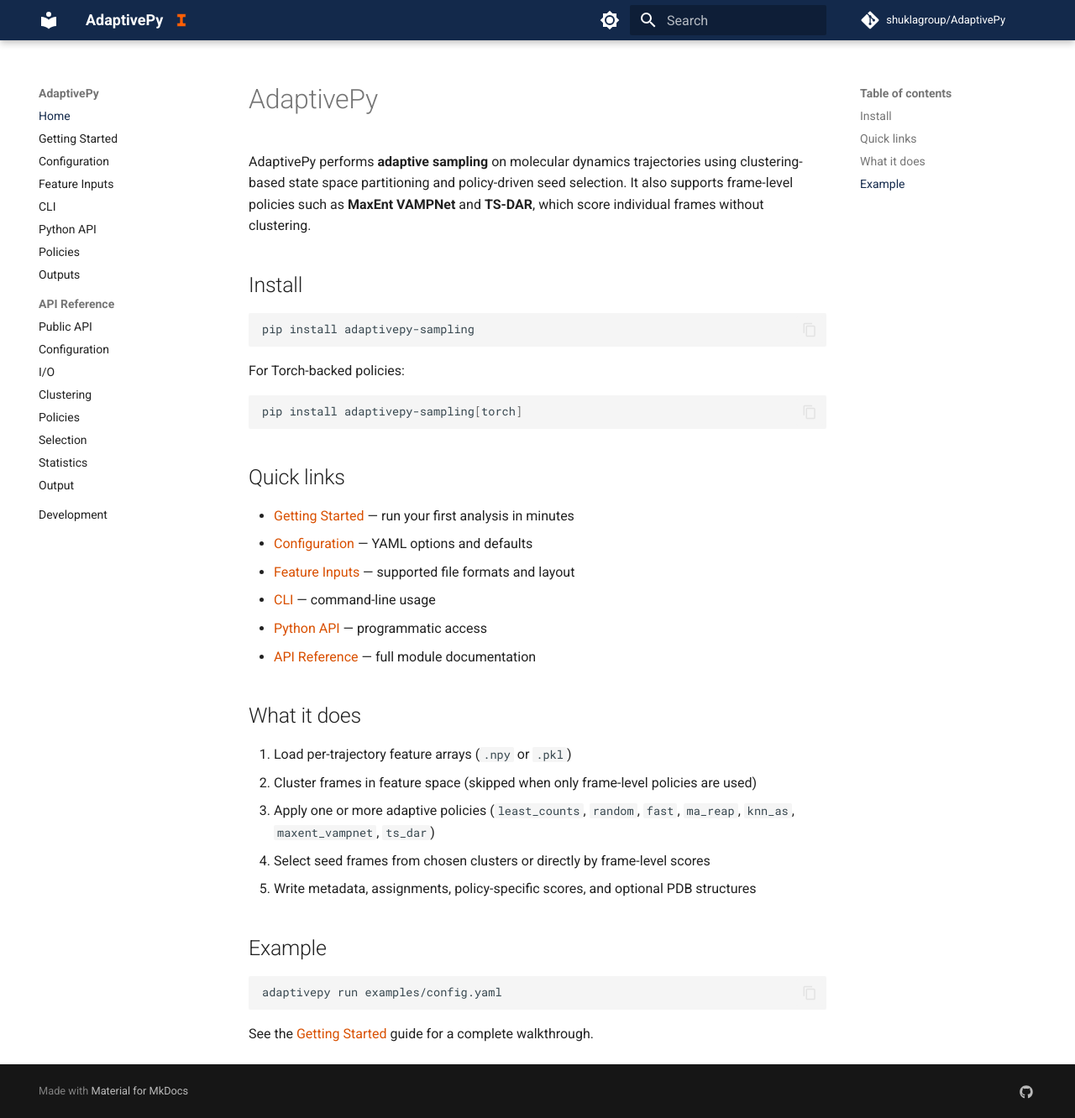
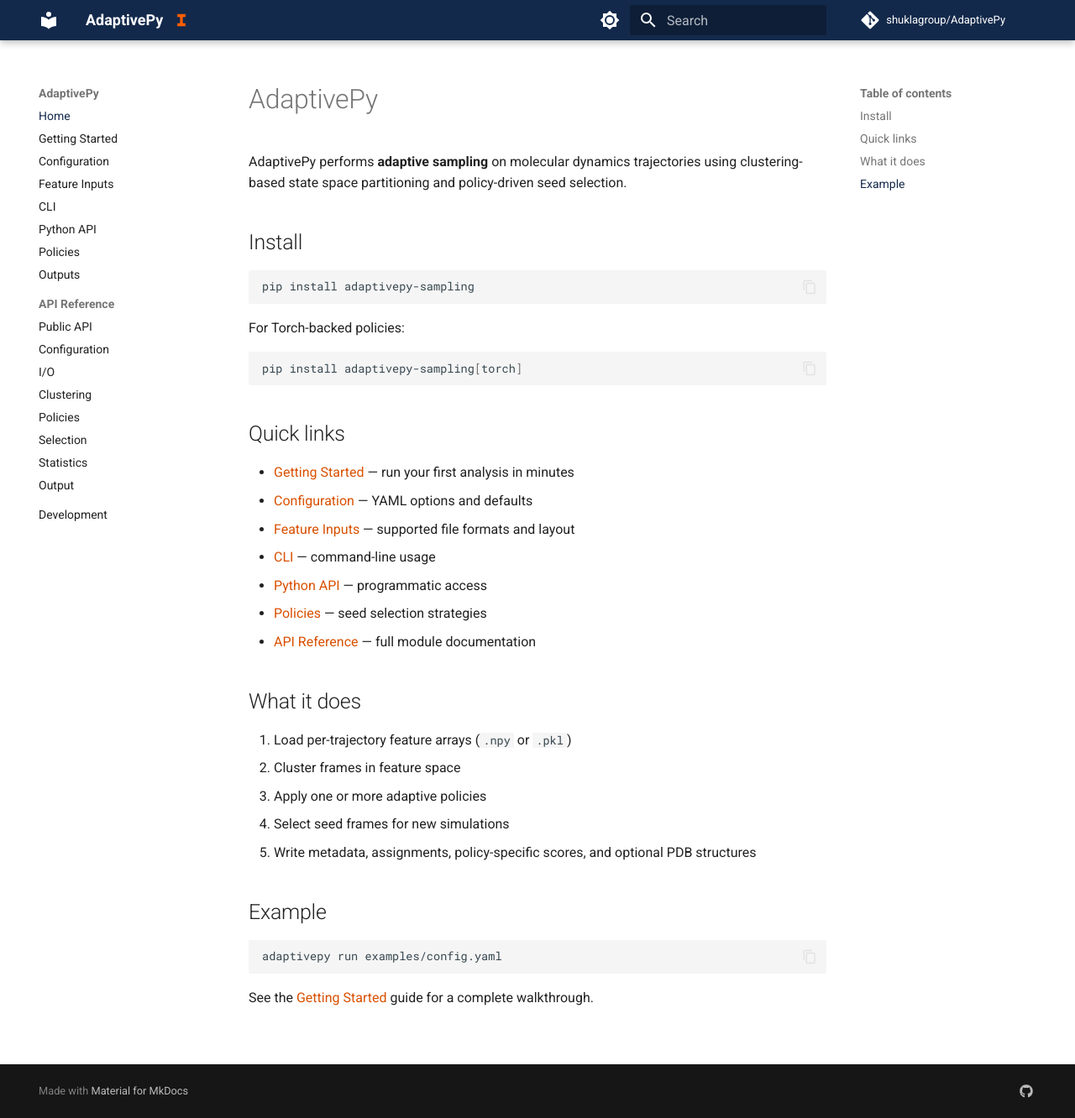
Before and after one commit to ShuklaGroup/AdaptivePy, an MkDocs documentation site: the page built from docs/index.md, in a window 1280 px wide and 1332 px high. Shown: the whole window at 84% size. Built offline with MkDocs 1.6.1 and Material for MkDocs 9.7.7, drawn with Linux system fonts in a browser that asks for light colours; comment, search, counter and statistics services are not loaded.

Commit message:
Keep README and docs overviews general
Move the cluster- vs frame-level policy distinction out of the high-level
intros and into the Policies sections, where the detail belongs.

```diff
--- a/docs/index.md
+++ b/docs/index.md
@@ -1,9 +1,7 @@
 # AdaptivePy
 
 AdaptivePy performs **adaptive sampling** on molecular dynamics trajectories using
-clustering-based state space partitioning and policy-driven seed selection. It also
-supports frame-level policies such as **MaxEnt VAMPNet** and **TS-DAR**, which
-score individual frames without clustering.
+clustering-based state space partitioning and policy-driven seed selection.
 
 ## Install
 
@@ -24,14 +22,15 @@
 - [Feature Inputs](features.md) — supported file formats and layout
 - [CLI](cli.md) — command-line usage
 - [Python API](python-api.md) — programmatic access
+- [Policies](policies.md) — seed selection strategies
 - [API Reference](reference/api.md) — full module documentation
 
 ## What it does
 
 1. Load per-trajectory feature arrays (`.npy` or `.pkl`)
-2. Cluster frames in feature space (skipped when only frame-level policies are used)
-3. Apply one or more adaptive policies (`least_counts`, `random`, `fast`, `ma_reap`, `knn_as`, `maxent_vampnet`, `ts_dar`)
-4. Select seed frames from chosen clusters or directly by frame-level scores
+2. Cluster frames in feature space
+3. Apply one or more adaptive policies
+4. Select seed frames for new simulations
 5. Write metadata, assignments, policy-specific scores, and optional PDB structures
 
 ## Example
```
Also changed, not shown: README.md (+9 -8 lines), docs/policies.md (+9 -2 lines).
